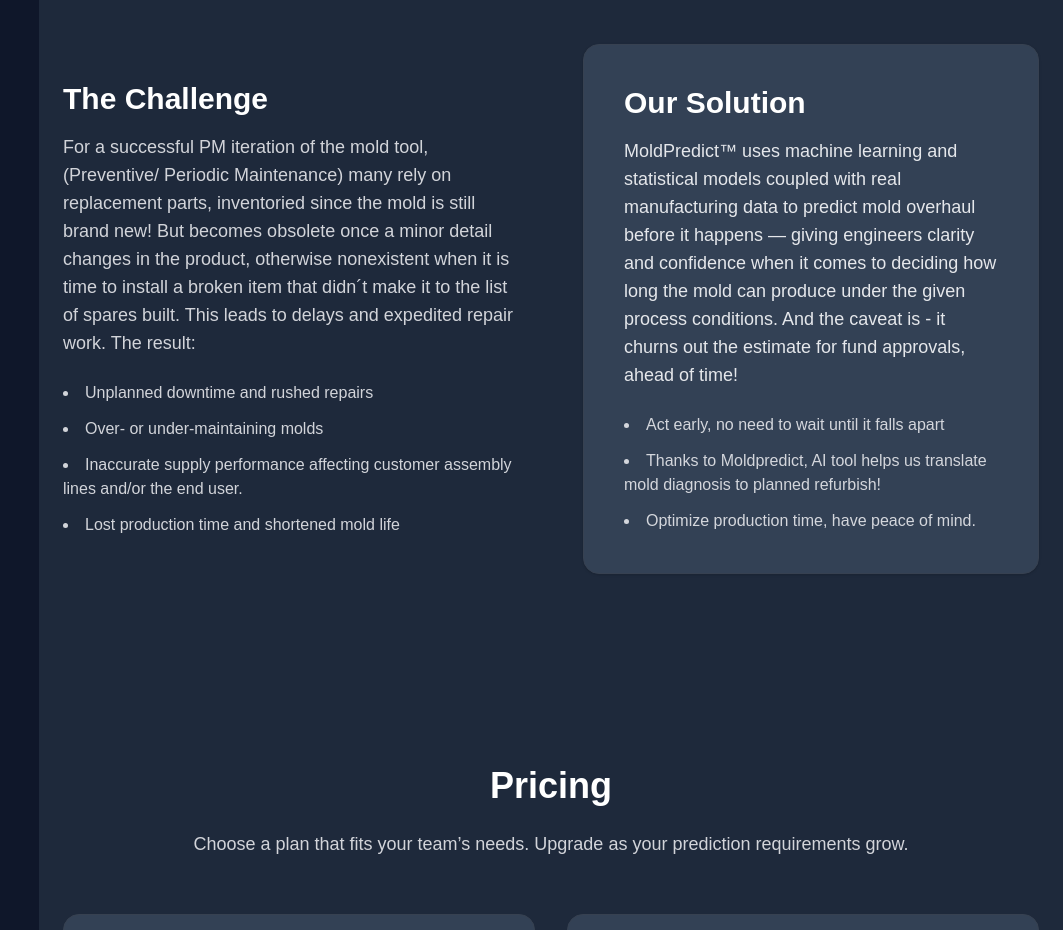
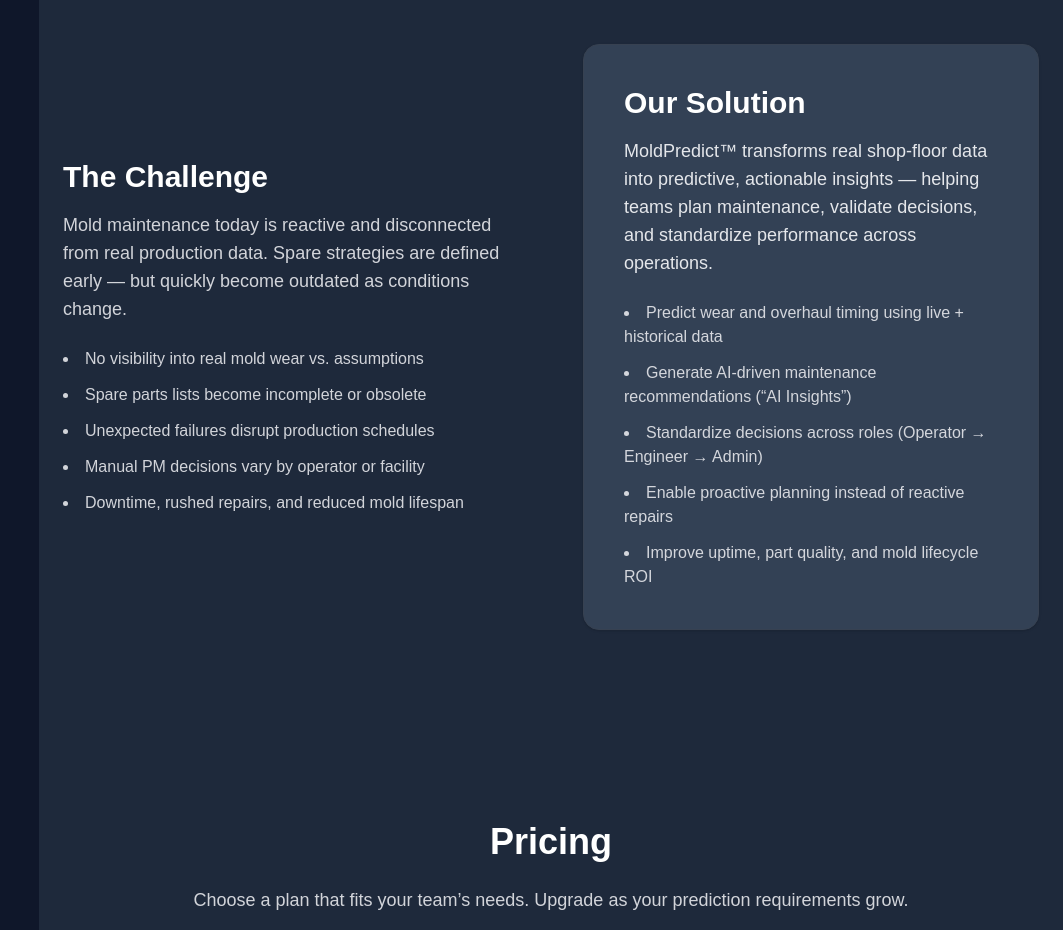
Before and after one commit to joe-syritamaria/predilytics-website, a Next.js app: page /moldpredict in a window 1280 px wide. Shown: the part 1500-2430 px from the top of the page, without its empty margins (217-1280 px from the left). Built offline with nearby package versions, Linux system fonts and the light colour scheme.

Commit message:
Aligned ProblemSolution section to current product

```diff
--- a/app/moldpredict/components/ProblemSolution.tsx
+++ b/app/moldpredict/components/ProblemSolution.tsx
@@ -5,6 +5,7 @@
       className="bg-[rgb(var(--card))] py-24 px-6"
     >
       <div className="max-w-7xl mx-auto grid md:grid-cols-2 gap-16 items-center">
+
         {/* PROBLEM */}
         <div>
           <h2 className="text-3xl font-bold text-[rgb(var(--foreground))]">
@@ -12,18 +13,16 @@
           </h2>
 
           <p className="mt-4 text-lg text-gray-600">
-            For a successful PM iteration of the mold tool, (Preventive/ Periodic Maintenance)
-            many rely on replacement parts, inventoried since the mold is still brand new!  But
-            becomes obsolete once a minor detail changes in the product, otherwise nonexistent
-            when it is time to install a broken item that didn´t make it to the list of spares built.
-            This leads to delays and expedited repair work. The result:
+            Mold maintenance today is reactive and disconnected from real production data.
+            Spare strategies are defined early — but quickly become outdated as conditions change.
           </p>
 
           <ul className="mt-6 space-y-3 text-gray-600 list-disc list-inside">
-            <li>Unplanned downtime and rushed repairs</li>
-            <li>Over- or under-maintaining molds</li>
-            <li>Inaccurate supply performance affecting customer assembly lines and/or the end user.</li>
-            <li>Lost production time and shortened mold life</li>
+            <li>No visibility into real mold wear vs. assumptions</li>
+            <li>Spare parts lists become incomplete or obsolete</li>
+            <li>Unexpected failures disrupt production schedules</li>
+            <li>Manual PM decisions vary by operator or facility</li>
+            <li>Downtime, rushed repairs, and reduced mold lifespan</li>
           </ul>
         </div>
 
@@ -34,17 +33,16 @@
           </h2>
 
           <p className="mt-4 text-lg text-gray-800 dark:text-gray-200">
-            MoldPredict™ uses machine learning and statistical models coupled with real
-            manufacturing data to predict mold overhaul before it happens — giving engineers
-            clarity and confidence when it comes to deciding how long the mold can produce under
-            the given process conditions. And the caveat is - it churns out the estimate for fund
-            approvals, ahead of time!
+            MoldPredict™ transforms real shop-floor data into predictive, actionable insights —
+            helping teams plan maintenance, validate decisions, and standardize performance across operations.
           </p>
 
           <ul className="mt-6 space-y-3 text-gray-600 list-disc list-inside">
-            <li>Act early, no need to wait until it falls apart</li>
-            <li>Thanks to Moldpredict, AI tool helps us translate mold diagnosis to planned refurbish!</li>
-            <li>Optimize production time, have peace of mind.</li>
+            <li>Predict wear and overhaul timing using live + historical data</li>
+            <li>Generate AI-driven maintenance recommendations (“AI Insights”)</li>
+            <li>Standardize decisions across roles (Operator → Engineer → Admin)</li>
+            <li>Enable proactive planning instead of reactive repairs</li>
+            <li>Improve uptime, part quality, and mold lifecycle ROI</li>
           </ul>
         </div>
       </div>
```
